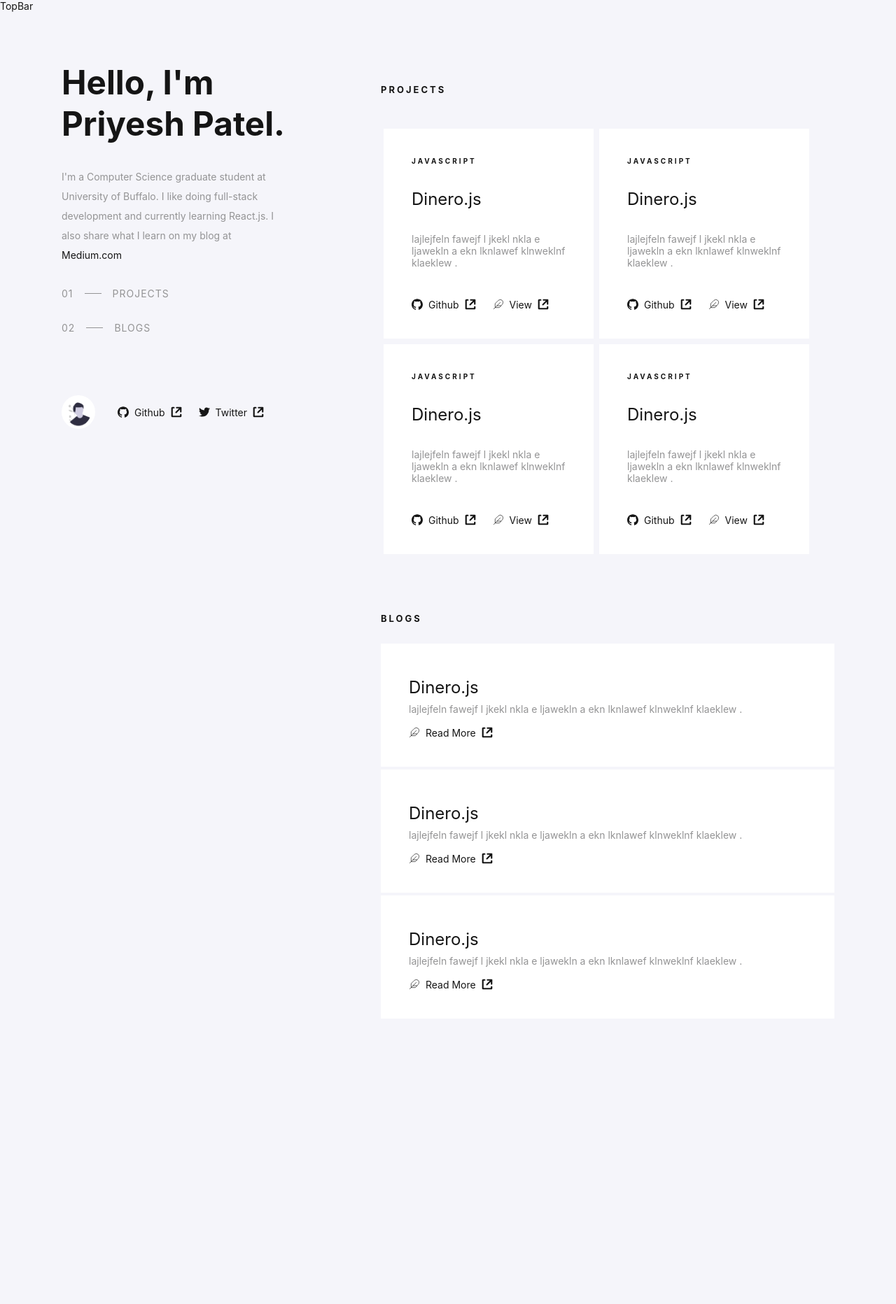
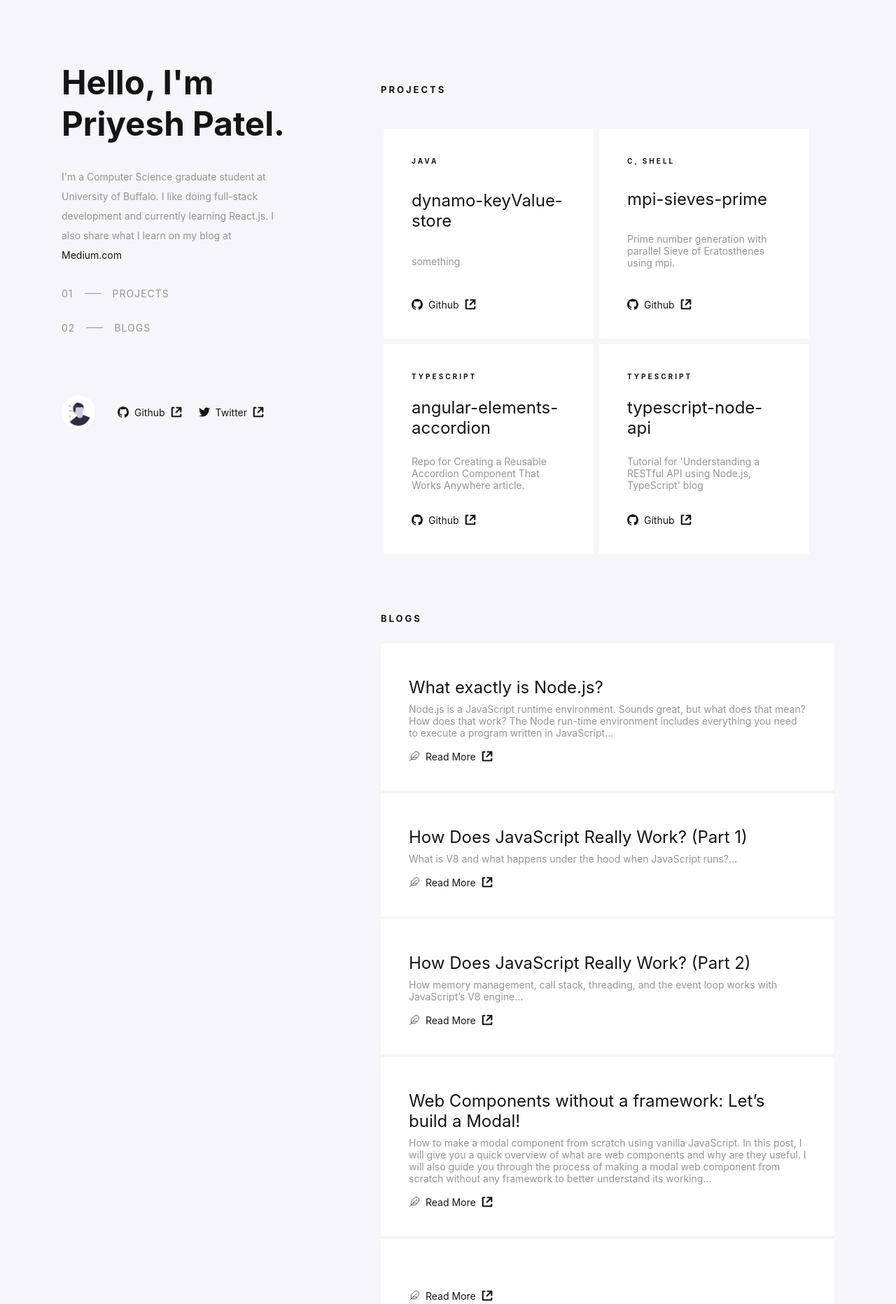
Before and after one commit to priyesh18/gatsby-portfolio, a Gatsby site: page / in a window 1280 px wide. Shown: the top 1864 px of the page at 70% size. Before the commit the page ends 1548 px from the top, so only its background shows below. Built offline with nearby package versions, Linux system fonts and the light colour scheme; Gatsby itself is replaced by a stand-in of ours.

Commit message:
add data

```diff
--- a/gatsby-config.js
+++ b/gatsby-config.js
@@ -1,8 +1,8 @@
 module.exports = {
   siteMetadata: {
-    title: `Gatsby Default Starter`,
-    description: `Kick off your next, great Gatsby project with this default starter. This barebones starter ships with the main Gatsby configuration files you might need.`,
-    author: `@gatsbyjs`,
+    title: `Software Engineer`,
+    description: `Priyesh Patel | Software Engineer | MERN stack developer | React, CSS, Node.js, Java.`,
+    author: `Priyesh Patel`,
   },
   plugins: [
     `gatsby-plugin-react-helmet`,
@@ -19,12 +19,12 @@ module.exports = {
       resolve: `gatsby-plugin-manifest`,
       options: {
         name: `gatsby-starter-default`,
-        short_name: `starter`,
+        short_name: `Portfolio`,
         start_url: `/`,
         background_color: `#663399`,
         theme_color: `#663399`,
         display: `minimal-ui`,
-        icon: `src/images/gatsby-icon.png`, // This path is relative to the root of the site.
+        icon: `src/images/male-avatar.png`, // This path is relative to the root of the site.
       },
     },
     `gatsby-plugin-dark-mode`,
--- a/src/components/blog-card/blog-card.component.jsx
+++ b/src/components/blog-card/blog-card.component.jsx
@@ -5,17 +5,17 @@ import PlayIcon from '../../assets/icons/quill.svg'
 import CustomLink from '../../components/custom-link/custom-link.component';
 
 
-const BlogCard = () => (
+const BlogCard = ({title, text, link}) => (
     <div className="blog-card">
 
             <h3 className="blog-name">
-                Dinero.js
+                {title}
             </h3>
             <p className="blog-description">
-                lajlejfeln fawejf l jkekl nkla e ljawekln a ekn lknlawef klnweklnf klaeklew .
+                {text}
             </p>
             <footer className="card-footer">
-            <CustomLink icon={<PlayIcon/>} text="Read More" href="#"/>
+            <CustomLink icon={<PlayIcon/>} text="Read More" href={ link }/>
 
             </footer>
     </div>
--- a/src/components/layout.jsx
+++ b/src/components/layout.jsx
@@ -10,11 +10,11 @@ import PropTypes from "prop-types"
 
 import TopBar from '../partials/top-bar.component';
 import Nav from '../components/nav/nav.component';
-// import SocialLinks from '../components/social-links/social-links.component';
 import GithubIcon from '../assets/icons/github.svg'
 import TwitterIcon from '../assets/icons/twitter.svg'
 import CustomLink from '../components/custom-link/custom-link.component';
 import headshot from '../assets/images/male_avatar.png';
+import PersonalData from '../data/personal.json';
 // import Header from "./header"
 import "./layout.scss"
 
@@ -27,41 +27,40 @@ const Layout = ({ children }) => {
     <div>
 
       <div className="layout">
-        <TopBar isVisible="false"/>
+        {/* <TopBar isVisible="false"/> */}
         <div className="intro-box">
           <div className="intro-text">
             <div>
               <h1 className="intro-title">
-                Hello, I'm Priyesh Patel.
+                {PersonalData.title}
               </h1>
             </div>
             <div className="intro-desc">
               <p className="desc-content">
-                I'm a Computer Science graduate student at University of Buffalo.
-                I like doing full-stack development and currently learning React.js.
-                I also share what I learn on my blog at
-                <a href="http://" target="_blank" rel="noopener noreferrer"> Medium.com</a>
+                {PersonalData.intro}
+                <a href={PersonalData.blog_url} target="_blank" rel="noopener noreferrer">
+                {PersonalData.blog_name}
+                </a>
               </p>
             </div>
             <Nav />
           </div>
           <div className="intro-misc">
-            <img className="headshot" src={headshot} alt="Priyesh Patel"/>
+            <img className="headshot" src={headshot} alt={PersonalData.name}/>
             <div className="social-links">
               <ul>
                 <li>
-                    <CustomLink icon={<GithubIcon/>} text="Github" href="#"/>
+                    <CustomLink icon={<GithubIcon/>} text="Github" href={PersonalData.github_url}/>
                 </li>
                 <li>
-                  <CustomLink icon={<TwitterIcon/>} text="Twitter" href="#"/>
+                  <CustomLink icon={<TwitterIcon/>} text="Twitter" href={PersonalData.twitter_url}/>
                 </li>
           </ul>
             </div>
           </div>
         </div>
         <div className="content-box">
-      {children}
-
+          {children}
         </div>
     </div>
 
--- a/src/components/project-card/project-card.component.jsx
+++ b/src/components/project-card/project-card.component.jsx
@@ -6,29 +6,29 @@ import GithubIcon from '../../assets/icons/github.svg'
 import PlayIcon from '../../assets/icons/quill.svg'
 import CustomLink from '../../components/custom-link/custom-link.component';
 
-const ProjectCard = ({language, name, description, count}) => (
+const ProjectCard = ({language, name, description, html_url}) => (
     <div className="project-card">
 
             <p className="project-language">
-                javascript
+                {language}
             </p>
             <h3 className="project-name">
-                Dinero.js
+                {name}
             </h3>
             <p className="project-description">
-                lajlejfeln fawejf l jkekl nkla e ljawekln a ekn lknlawef klnweklnf klaeklew .
+                {description}
             </p>
             <footer className="card-footer">
             <ul>
             <li>
 
-        <CustomLink icon={<GithubIcon/>} text="Github" href="#"/>
+        <CustomLink icon={<GithubIcon/>} text="Github" href={html_url}/>
             </li>
 
-            <li>
+            {/* <li>
             <CustomLink icon={<PlayIcon/>} text="View" href="#"/>
 
-            </li>
+            </li> */}
         </ul>
 
             </footer>
--- /dev/null
+++ b/src/data/blogs.json
@@ -0,0 +1,50 @@
+[
+    {
+        "id": 1,
+        "title": "What exactly is Node.js?",
+        "text": "Node.js is a JavaScript runtime environment. Sounds great, but what does that mean? How does that work? The Node run-time environment includes everything you need to execute a program written in JavaScript...",
+        "link": "https://medium.com/free-code-camp/what-exactly-is-node-js-ae36e97449f5"
+    },
+    {
+        "id": 2,
+        "title": "How Does JavaScript Really Work? (Part 1)",
+        "text": "What is V8 and what happens under the hood when JavaScript runs?…",
+        "link": "https://blog.bitsrc.io/how-does-javascript-really-work-part-1-7681dd54a36d"
+    },
+    {
+        "id": 3,
+        "title": "How Does JavaScript Really Work? (Part 2)",
+        "text": "How memory management, call stack, threading, and the event loop works with JavaScript’s V8 engine...",
+        "link": "https://blog.bitsrc.io/how-does-javascript-work-part-2-40cc15360bc"
+    },
+    {
+        "id": 4,
+        "title": "Web Components without a framework: Let’s build a Modal!",
+        "text": "How to make a modal component from scratch using vanilla JavaScript. In this post, I will give you a quick overview of what are web components and why are they useful. I will also guide you through the process of making a modal web component from scratch without any framework to better understand its working...",
+        "link": "https://blog.bitsrc.io/web-components-without-a-framework-lets-build-a-modal-a450a4536340"
+    },
+    {
+        "id": 5,
+        "title": "",
+        "text": "",
+        "link": ""
+    },
+    {
+        "id": 6,
+        "title": "",
+        "text": "",
+        "link": ""
+    },
+    {
+        "id": 7,
+        "title": "",
+        "text": "",
+        "link": ""
+    },
+    {
+        "id": 8,
+        "title": "",
+        "text": "",
+        "link": ""
+    }
+]
--- /dev/null
+++ b/src/data/personal.json
@@ -0,0 +1,9 @@
+{
+    "name": "Priyesh Patel",
+    "title": "Hello, I'm Priyesh Patel.",
+    "intro": "I'm a Computer Science graduate student at University of Buffalo. I like doing full-stack development and currently learning React.js. I also share what I learn on my blog at ",
+    "blog_name": "Medium.com",
+    "blog_url": "",
+    "twitter_url": "",
+    "github_url": ""
+}
--- a/src/partials/allBlogs.component.jsx
+++ b/src/partials/allBlogs.component.jsx
@@ -2,12 +2,17 @@ import React from 'react';
 import './allBlogs.styles.css';
 
 import BlogCard from '../components/blog-card/blog-card.component';
+import BlogData from '../data/blogs.json';
 
 const AllBlogs = () => (
     <div className="all-blogs">
-        <BlogCard/>
-        <BlogCard/>
-        <BlogCard/>
+        {
+            BlogData.map(({ id, ...otherProps }) => (
+                <BlogCard id={id} {...otherProps }/>
+
+            ))
+        }
+
     </div>
 );
 
--- a/src/partials/allProjects.component.jsx
+++ b/src/partials/allProjects.component.jsx
@@ -2,12 +2,17 @@ import React from 'react';
 import './allProjects.styles.css';
 import ProjectCard from '../components/project-card/project-card.component';
 
+import ProjectData from '../data/projects.json';
+
 const AllProjects = () => (
     <div className="all-projects">
-        <ProjectCard/>
-        <ProjectCard/>
-        <ProjectCard/>
-        <ProjectCard/>
+        {
+            ProjectData.map(({id, ...otherProps}) => (
+                <ProjectCard key={id} {...otherProps} />
+
+            ))
+        }
+
     </div>
 );
 
```
Also changed, not shown: src/pages/index.jsx (+0 -10 lines).
